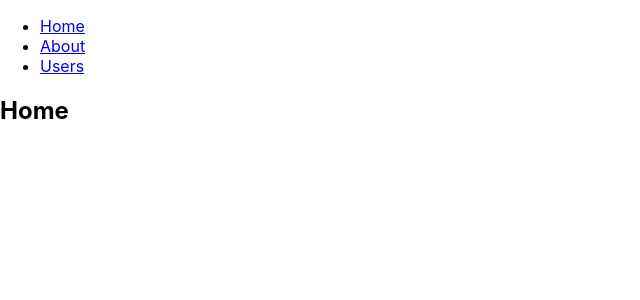
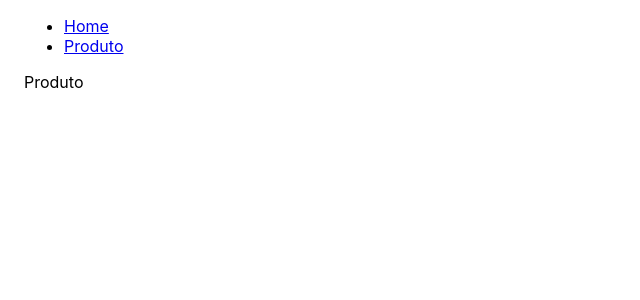
Before and after one commit to henriquejensen/hackaton-ccr-2021, a React (Create React App) app: page /produto in a window 1280 px wide. Shown: the top 300 px of the page, without its empty margins (0-640 px from the left). Built offline with nearby package versions, Linux system fonts and the light colour scheme; the HTML template or start-up script is replaced by a standard one.

Commit message:
adds routes

```diff
--- a/src/App.tsx
+++ b/src/App.tsx
@@ -1,9 +1,13 @@
-import React from 'react';
-import Router from './router'
+import React from "react";
+import { Container } from "@material-ui/core";
+
+import Router from "./router";
 
 function App() {
   return (
-    <Router />
+    <Container>
+      <Router />
+    </Container>
   );
 }
 
--- /dev/null
+++ b/src/pages/produto/index.tsx
@@ -0,0 +1,7 @@
+import React from "react";
+
+function Produto() {
+  return <section>Produto</section>;
+}
+
+export default Produto;
--- /dev/null
+++ b/src/pages/produtos/index.tsx
@@ -0,0 +1,7 @@
+import React from "react";
+
+function Produtos() {
+  return <section>Produtos</section>;
+}
+
+export default Produtos;
--- a/src/router/index.tsx
+++ b/src/router/index.tsx
@@ -1,10 +1,8 @@
 import React from "react";
-import {
-  BrowserRouter as Router,
-  Switch,
-  Route,
-  Link
-} from "react-router-dom";
+import { BrowserRouter as Router, Switch, Route, Link } from "react-router-dom";
+
+import Produtos from "../pages/produtos";
+import Produto from "../pages/produto";
 
 export default function App() {
   return (
@@ -16,40 +14,20 @@ export default function App() {
               <Link to="/">Home</Link>
             </li>
             <li>
-                <Link to="/about">About</Link>
-              </li>
-              <li>
-                <Link to="/users">Users</Link>
+              <Link to="/produto">Produto</Link>
             </li>
           </ul>
         </nav>
 
-          {/* A <Switch> looks through its children <Route>s and
-              renders the first one that matches the current URL. */}
         <Switch>
-            <Route path="/about">
-              <About />
-            </Route>
-            <Route path="/users">
-              <Users />
+          <Route path="/produto">
+            <Produto />
           </Route>
           <Route path="/">
-              <Home />
+            <Produtos />
           </Route>
         </Switch>
       </div>
     </Router>
   );
 }
-
-  function Home() {
-    return <h2>Home</h2>;
-  }
-
-  function About() {
-    return <h2>About</h2>;
-  }
-
-  function Users() {
-    return <h2>Users</h2>;
-  }
```
Also changed, not shown: 1 other file (tests, documents, lock files or other folders). Lines whose indentation alone changed are shown as unchanged.
